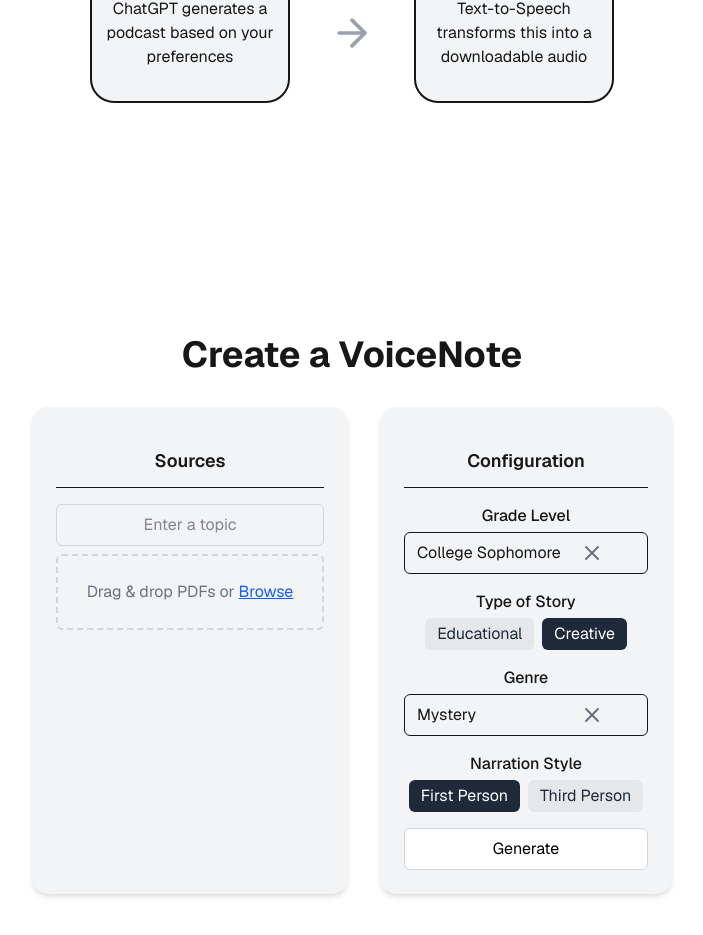
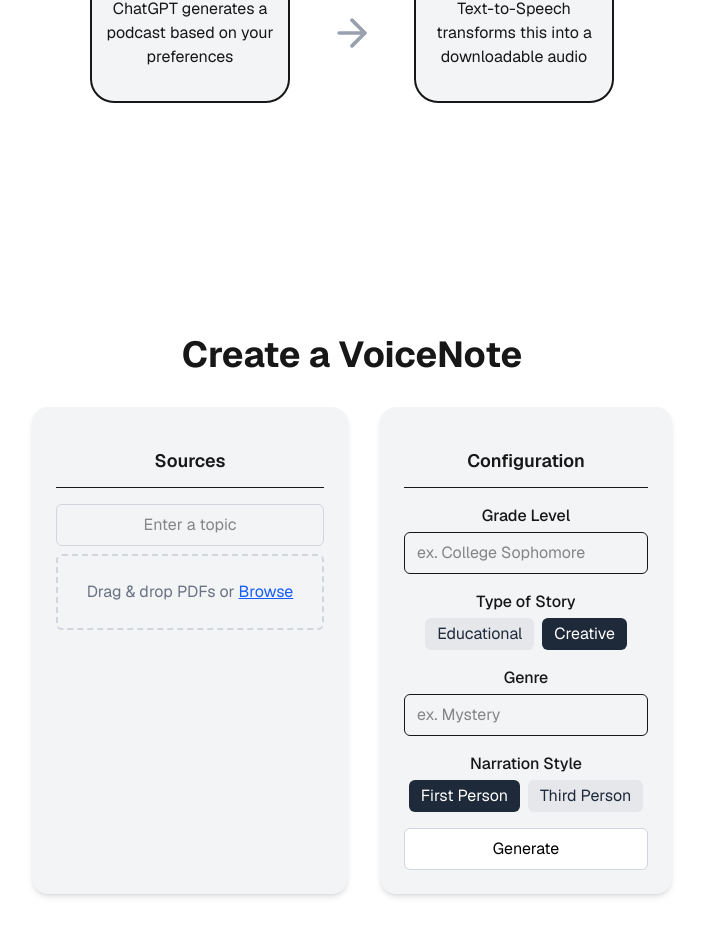
Before and after one commit to laurensgalarza/VoiceNotes, a Next.js app in the folder voicenotes/: page / in a window 1280 px wide. Shown: the part 1337-2272 px from the top of the page, without its empty margins (288-991 px from the left). Built offline with nearby package versions, Linux system fonts and the light colour scheme.

Commit message:
tweaking colors :)

```diff
--- a/voicenotes/src/app/frontend/create.js
+++ b/voicenotes/src/app/frontend/create.js
@@ -9,9 +9,9 @@
     const [files, setFiles] = useState([]); // raw File objects
     const [parsedFiles, setParsedFiles] = useState([]); // parsed text previews
     const [config, setConfig] = useState({
-        gradeLevel: "College Sophomore",
+        gradeLevel: "",
         storyType: "Creative",
-        genre: "Mystery",
+        genre: "",
         narration: "First Person"
     });
 
@@ -68,12 +68,14 @@
     };
 
     return (
+        <div>
+            <section id="upload" className="scroll-mt-10"> </section>
         <div className="mt-40 bg-white flex flex-col items-center p-6">
             <h1 className="text-4xl font-bold mb-8">Create a VoiceNote</h1>
             <div className="flex flex-col md:flex-row gap-8 w-full max-w-5xl">
 
                 {/* Left Panel - Sources */}
-                <div className="flex-1 bg-gray-100 rounded-2xl shadow-md p-6">
+                <div  className="flex-1 bg-gray-100 rounded-2xl shadow-md p-6">
                     <h2 className="text-lg font-semibold mb-4 text-center border-b border-white-300 w-full my-4 pb-3">Sources</h2>
                     <input type="text" value={topic} onChange={(e) => {setTopic(e.target.value)}} placeholder="Enter a topic" className="px-6 py-2 border rounded-md focus:outline-none text-center my-2 mt-0 border-gray-300 hover:border-gray-500"/>
                     <input
@@ -141,7 +143,7 @@
                                 <button
                                     key={type}
                                     onClick={() => setConfig({ ...config, storyType: type })}
-                                    className={`${config.storyType === type ? "bg-gray-800 text-white" : "bg-gray-200 text-gray-800"} px-3 py-1 rounded-md cursor-pointer`}>
+                                    className={`${config.storyType === type ? "bg-gray-800 text-white hover:text-green-400 transition-colors" : "bg-gray-200 text-gray-800 hover:text-green-700 transition-colors"} px-3 py-1 rounded-md cursor-pointer`}>
                                     {type}
                                 </button>
                             ))}
@@ -175,7 +177,7 @@
                                 <button
                                     key={style}
                                     onClick={() => setConfig({ ...config, narration: style })}
-                                    className={`${config.narration === style ? "bg-gray-800 text-white" : "bg-gray-200 text-gray-800"} px-3 py-1 rounded-md cursor-pointer`}>
+                                    className={`${config.narration === style ? "bg-gray-800 text-white hover:text-green-400 transition-colors" : "bg-gray-200 text-gray-800 hover:text-green-700 transition-colors"} px-3 py-1 rounded-md cursor-pointer`}>
                                     {style.replace(" person", " Person")}
                                 </button>
                             ))}
@@ -191,5 +193,6 @@
                 </div>
             </div>
         </div>
+        </div>
     );
 }
--- a/voicenotes/src/app/page.js
+++ b/voicenotes/src/app/page.js
@@ -13,7 +13,7 @@
 
   return (
 
-    <div className="min-h-screen font-[family-name:var(--font-geist-sans)]">
+    <div className="min-h-screen font-[family-name:var(--font-geist-sans)] ">
       <NavBar />
       <main className="flex flex-col items-center justify-center flex-grow">
 
```
Also changed, not shown: voicenotes/src/app/frontend/about.js (line endings or trailing spaces).
